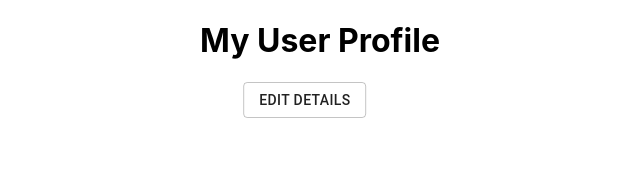
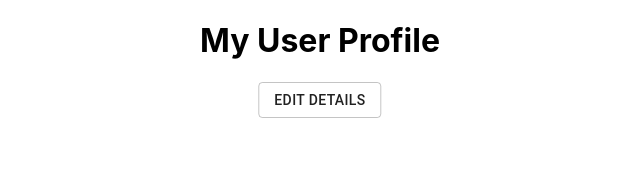
Before and after one commit to jIrwinCline/trupp-take-home, a React (Create React App) app: page / in a window 1280 px wide. Shown: the top 172 px of the page, without its empty margins (320-960 px from the left). Built offline with nearby package versions, Linux system fonts and the light colour scheme.

Commit message:
fix btn center style

```diff
--- a/src/styles/modal-styles.css
+++ b/src/styles/modal-styles.css
@@ -1,7 +1,11 @@
 .center-btn {
-  margin-left: 50%;
-  transform: translateX(-12%);
+  left: 50%;
+  position: absolute;
+  transform: translateX(-50%);
 }
 #form-dialog-title {
   height: 24px;
 }
+.MuiDialog-root {
+  min-width: 900px !important;
+}
```
